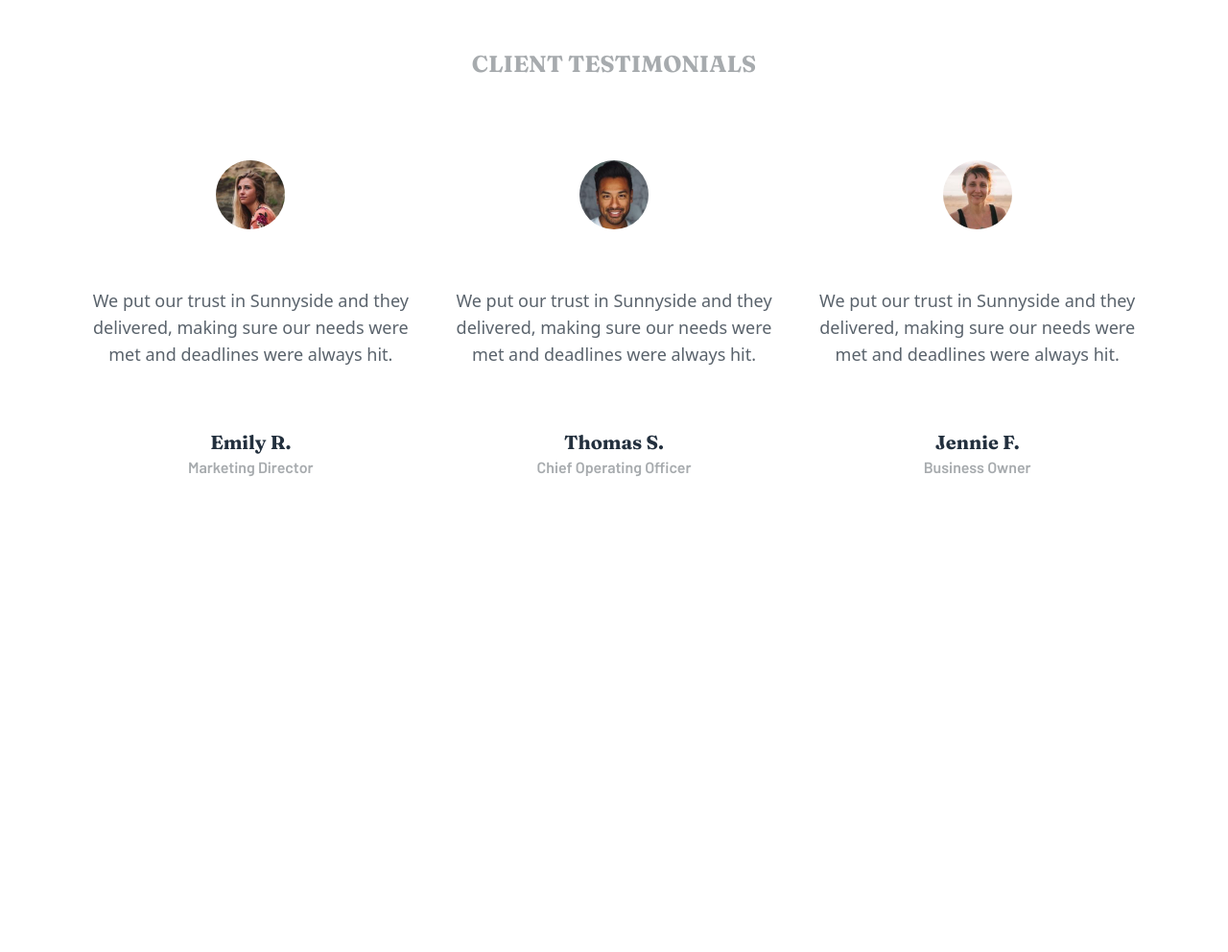
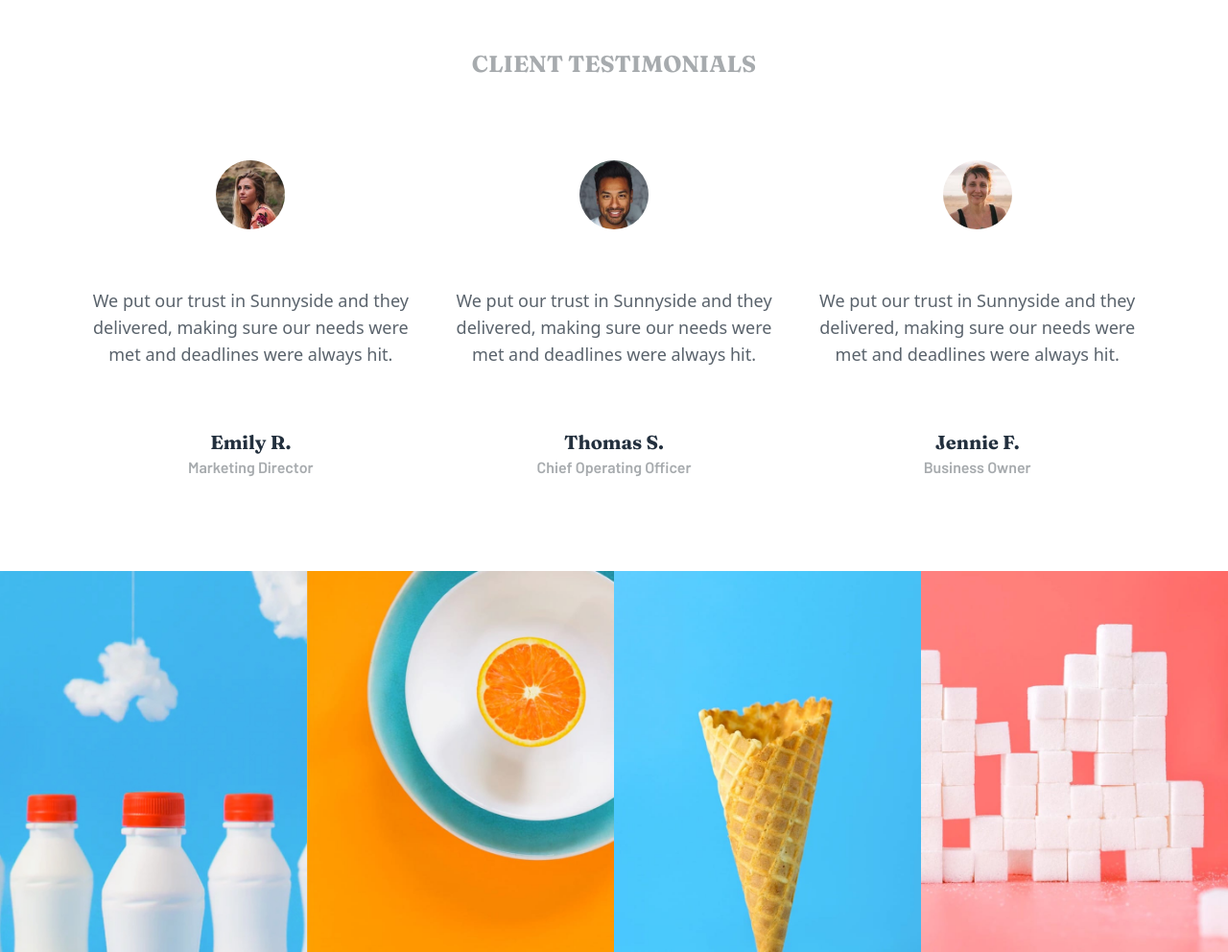
Before and after one commit to SoterRamirez/Sunnyside, a website: page public/index.html in a window 1280 px wide. Shown: the part 2600-3592 px from the top of the page at 96% size. Before the commit the page ends 3195 px from the top, so only its background shows below. Drawn offline with Linux system fonts and the light colour scheme.

Commit message:
:memo: Se agrega galeria

```diff
--- a/public/index.html
+++ b/public/index.html
@@ -149,6 +149,25 @@
                 </div>
             </article>
         </section>
+        <!--Galería-->
+        <section class="grid grid-cols-2 md:grid-cols-4">
+            <picture>
+                <img class="hidden md:block" src="./images/desktop/image-gallery-milkbottles.jpg" alt=" gallery milkbottles">
+                <img class="block md:hidden" src="./images/mobile/image-gallery-milkbottles.jpg" alt="gallery milkbottles">
+            </picture>
+            <picture>
+                <img class="hidden md:block" src="./images/desktop/image-gallery-orange.jpg" alt="gallery orange">
+                <img class="block md:hidden" src="./images/mobile/image-gallery-orange.jpg" alt="gallery orange">
+            </picture>
+            <picture>
+                <img class="hidden md:block" src="./images/desktop/image-gallery-cone.jpg" alt="gallery cone">
+                <img class="block md:hidden" src="./images/mobile/image-gallery-cone.jpg" alt="gallery cone">
+            </picture>
+            <picture>
+                <img class="hidden md:block" src="./images/desktop/image-gallery-sugarcubes.jpg" alt="gallery sugar cubes">
+                <img class="block md:hidden" src="./images/mobile/image-gallery-sugar-cubes.jpg" alt="gallery sugar cubes">
+            </picture>
+        </section>
     </main>
 </body>
 
```
Also changed, not shown: public/css/tailwind.css.
